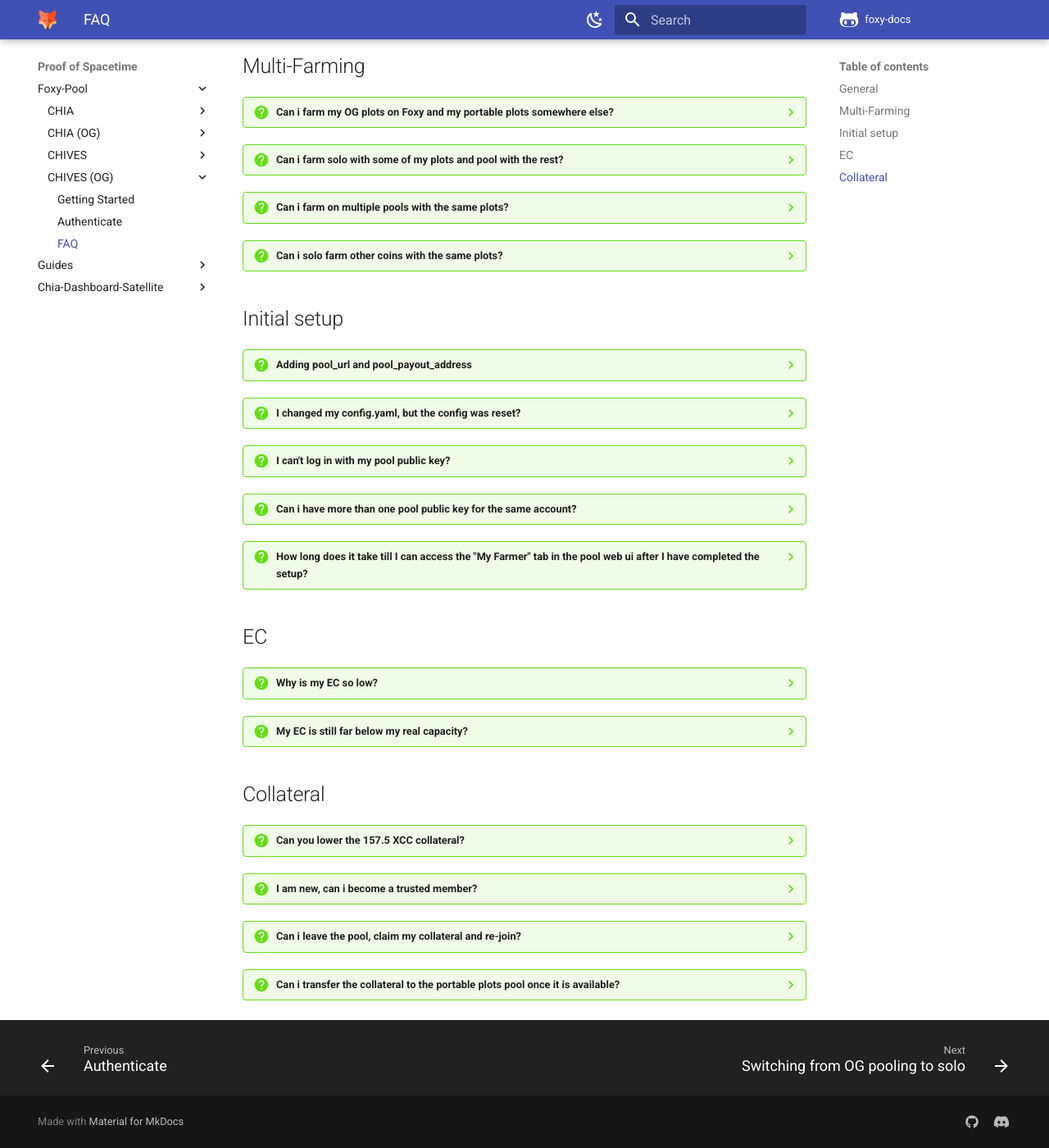
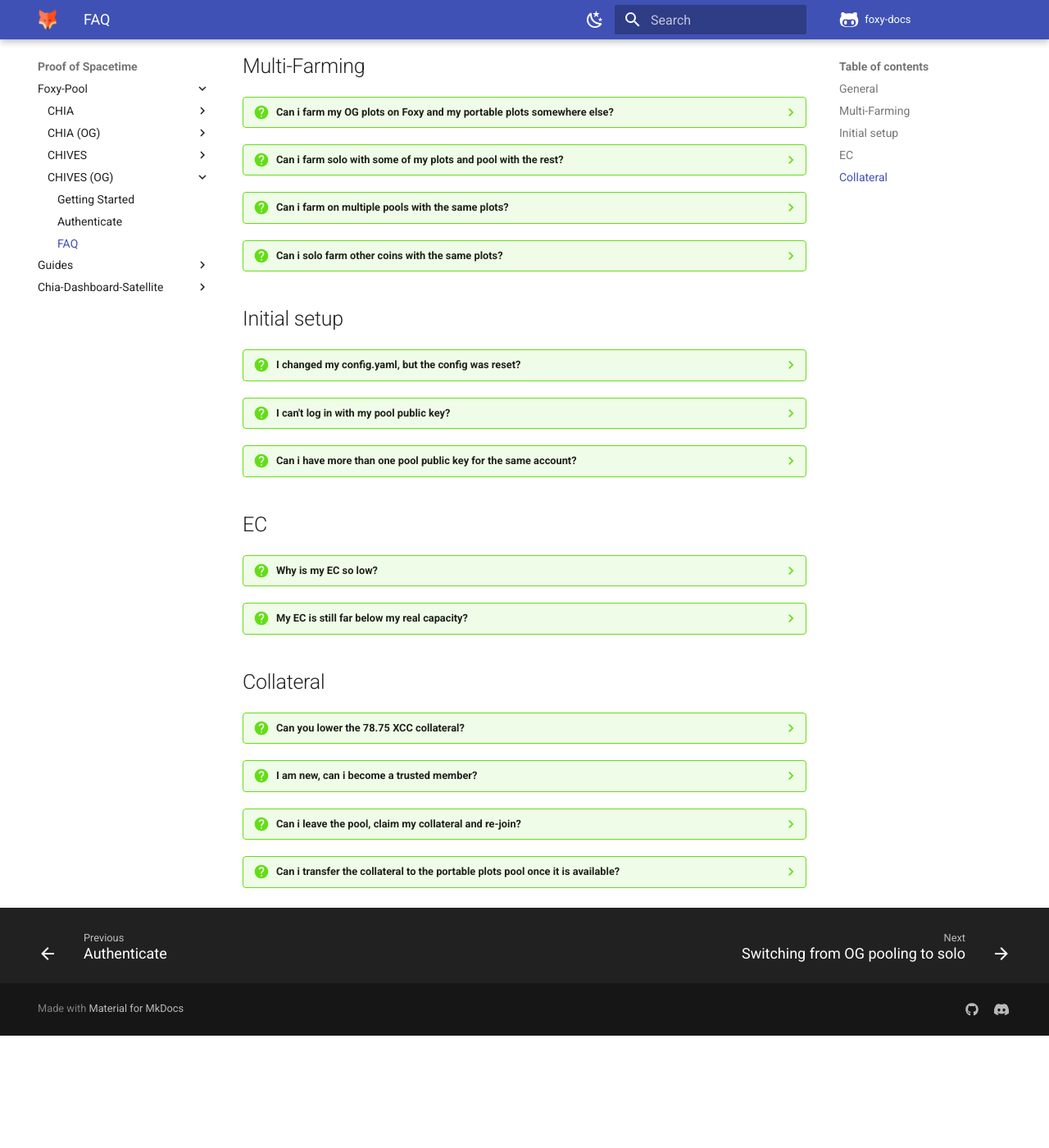
Before and after one commit to foxypool/docs, an MkDocs documentation site: the page built from docs/proof-of-spacetime/foxy-pool/pools/chives-og/faq.md, in a window 1280 px wide and 1400 px high, scrolled down 357 px. Shown: the whole window at 82% size. Built offline with MkDocs 1.6.1 and Material for MkDocs 9.7.7, drawn with Linux system fonts in a browser that asks for light colours; comment, search, counter and statistics services are not loaded; after the commit the page ends 1620 px from its top, so only the background shows below that.

Commit message:
Remove obsolete faq entries

```diff
--- a/docs/proof-of-spacetime/foxy-pool/pools/chives-og/faq.md
+++ b/docs/proof-of-spacetime/foxy-pool/pools/chives-og/faq.md
@@ -22,9 +22,6 @@
 
 ## Initial setup
 
-??? question "Adding pool_url and pool_payout_address"
-    Please ensure both `pool_url` and `pool_payout_address` are added into the farmer section and NOT full_node_peer section, it should be the same indentation as `full_node_peer`.
-
 ??? question "I changed my config.yaml, but the config was reset?"
     They are not gone, just re-arranged. The chives-blockchain software sorts the config keys alphabetically.
 
@@ -33,9 +30,6 @@
 
 ??? question "Can i have more than one pool public key for the same account?"
     No, these will be separate accounts
-
-??? question "How long does it take till I can access the "My Farmer" tab in the pool web ui after I have completed the setup?"
-    Once the first partial/proof is accepted by the pool. This also depends on how many plots you have, the duration can range from minutes to hours.
 
 ## EC
 
@@ -47,8 +41,8 @@
 
 ## Collateral
 
-??? question "Can you lower the 157.5 XCC collateral?"
-    No, 157.5 XCC is the pool reward portion when a block is won. As such the collateral needs to be at least this amount to be used effectively against cheaters.
+??? question "Can you lower the 78.75 XCC collateral?"
+    No, 78.75 XCC is the pool reward portion when a block is won. As such the collateral needs to be at least this amount to be used effectively against cheaters.
 
 ??? question "I am new, can i become a trusted member?"
     Unless a trusted member vouches for you, no
```
Also changed, not shown: docs/proof-of-spacetime/foxy-pool/pools/chia-og/faq.md (+0 -6 lines), docs/proof-of-spacetime/foxy-pool/pools/chives-og/getting-started.md (+1 -1 lines).
